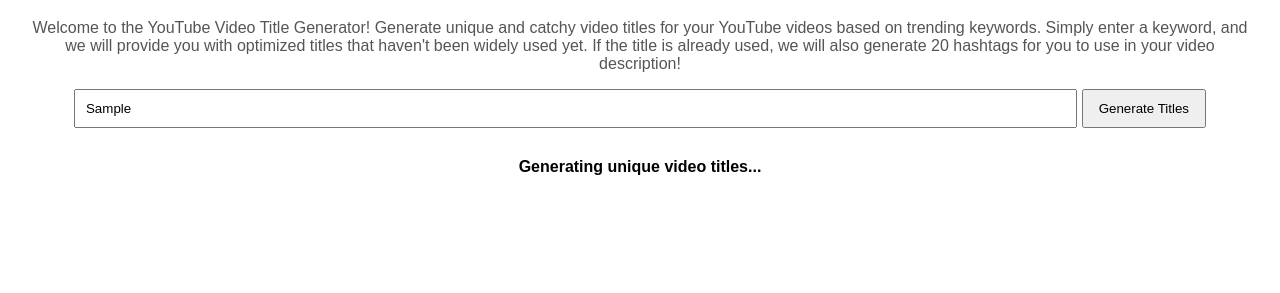
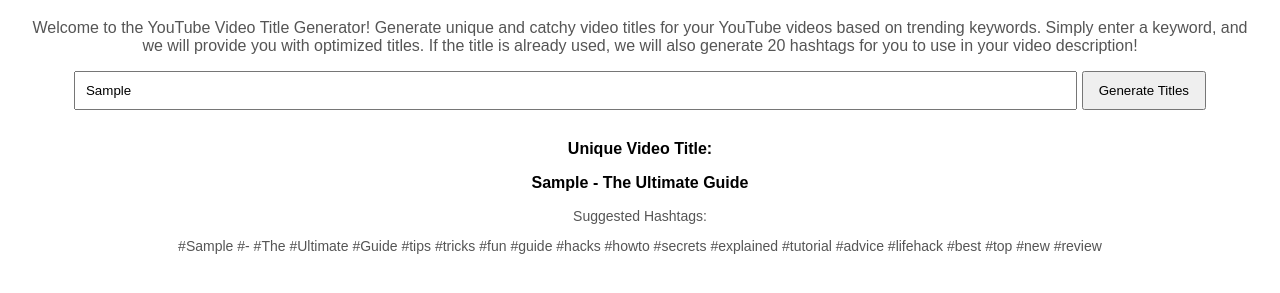
Before and after one commit to RealScripts-q/namegen, a plain HTML site: page index.html in a window 1280 px wide. Both pictures are taken after typing "Sample" into the empty fields and a click on the button "Generate Titles". Shown: the part 89-382 px from the top of the page. Drawn offline with Linux system fonts and the light colour scheme; no server answers.

Commit message:
Update index.html

```diff
--- a/index.html
+++ b/index.html
@@ -15,30 +15,16 @@
 </head>
 <body>
     <h1>YouTube Video Title Generator</h1>
-    <p class="description">Welcome to the YouTube Video Title Generator! Generate unique and catchy video titles for your YouTube videos based on trending keywords. Simply enter a keyword, and we will provide you with optimized titles that haven't been widely used yet. If the title is already used, we will also generate 20 hashtags for you to use in your video description!</p>
+    <p class="description">Welcome to the YouTube Video Title Generator! Generate unique and catchy video titles for your YouTube videos based on trending keywords. Simply enter a keyword, and we will provide you with optimized titles. If the title is already used, we will also generate 20 hashtags for you to use in your video description!</p>
     <input type="text" id="userName" placeholder="Enter your keyword" />
     <button onclick="generateTitles()">Generate Titles</button>
     <div class="results" id="results"></div>
     <div class="hashtags" id="hashtags"></div>
 
     <script>
-        const API_KEY = "AIzaSyBkPGe5Omx22wstG3ISozc1XkFjqqY5idM";  // Your API key
-        const REGION = "US";
         const randomWords = ["tips", "tricks", "fun", "guide", "hacks", "howto", "secrets", "explained", "tutorial", "advice", "lifehack", "best", "top", "new", "review", "react", "challenge", "amazing", "discover", "vlog"];
 
-        async function getTrendingKeywords(baseKeyword) {
-            const url = `https://www.googleapis.com/youtube/v3/search?part=snippet&q=${baseKeyword}&type=video&regionCode=${REGION}&maxResults=5&key=${API_KEY}`;
-            const response = await fetch(url);
-            const data = await response.json();
-            return data.items.map(video => video.snippet.title.split(' ')[0]);
-        }
-
-        async function checkVideoTitleUsage(title) {
-            const url = `https://www.googleapis.com/youtube/v3/search?part=snippet&q=${title}&type=video&key=${API_KEY}`;
-            const response = await fetch(url);
-            const data = await response.json();
-            return data.pageInfo.totalResults;
-        }
+        let existingTitles = [];
 
         function generateHashtags(title) {
             const titleWords = title.split(' ');
@@ -46,7 +32,23 @@
             return hashtags.join(' ');
         }
 
-        async function generateTitles() {
+        function generateRandomTitles(baseKeyword) {
+            const combinations = [
+                `${baseKeyword} - The Ultimate Guide`,
+                `${baseKeyword} Tips and Tricks`,
+                `How to Master ${baseKeyword}`,
+                `${baseKeyword} Secrets Revealed`,
+                `The Best ${baseKeyword} Hacks`,
+                `${baseKeyword} Explained`,
+                `Everything You Need to Know About ${baseKeyword}`,
+                `Top ${baseKeyword} Tutorials`,
+                `Beginner’s Guide to ${baseKeyword}`,
+                `Discover ${baseKeyword} Like Never Before`
+            ];
+            return combinations;
+        }
+
+        function generateTitles() {
             const userName = document.getElementById("userName").value.trim();
             if (!userName) {
                 document.getElementById("results").innerHTML = "Please enter a keyword!";
@@ -55,20 +57,18 @@
 
             document.getElementById("results").innerHTML = "Generating unique video titles...";
 
-            const keywords = await getTrendingKeywords(userName);
-            const potentialTitles = keywords.map(keyword => `${userName} - The Ultimate Guide to ${keyword}`)
-                                           .concat(keywords.map(keyword => `${userName} Reveals Secrets of ${keyword}`));
+            const potentialTitles = generateRandomTitles(userName);
+            let uniqueTitles = [];
 
-            let uniqueTitles = [];
             for (let title of potentialTitles) {
-                const titleUsage = await checkVideoTitleUsage(title);
-                if (titleUsage === 0) {
+                if (!existingTitles.includes(title)) {
                     uniqueTitles.push(title);
+                    existingTitles.push(title);
                 }
             }
 
             if (uniqueTitles.length === 0) {
-                document.getElementById("results").innerHTML = "No unique titles found, try a different keyword.";
+                document.getElementById("results").innerHTML = "All titles are already used. Try a different keyword!";
                 return;
             }
 
```
